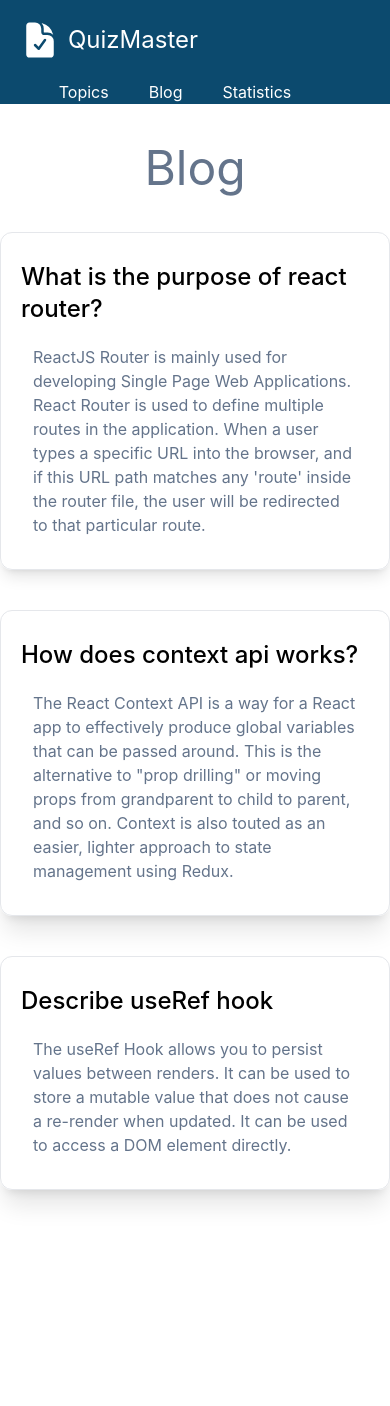
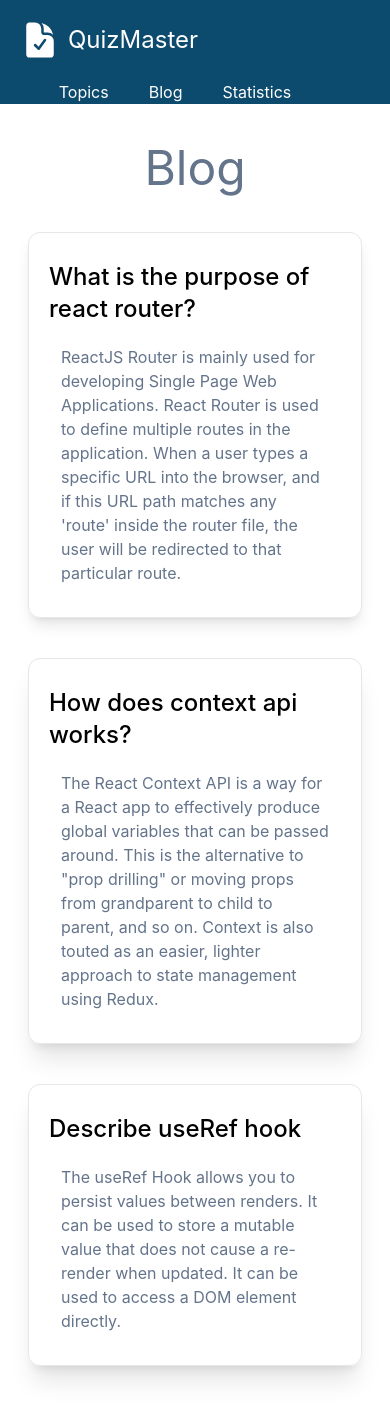
Before and after one commit to ShaahFardin/assignment_9, a React (Create React App) app: page /blog in a window 390 px wide. Before the commit the page ends 1230 px from the top, so only its background shows below. Built offline with nearby package versions, Linux system fonts and the light colour scheme.

Commit message:
Responsiveness added

```diff
--- a/src/component/Blog/Blog.js
+++ b/src/component/Blog/Blog.js
@@ -5,7 +5,7 @@ const Blog = () => {
     <div className="">
       <h1 className="text-5xl my-10 text-slate-500">Blog </h1>
       <div className="text-start container mx-auto mt-10">
-        <div className="border rounded-xl my-10 shadow-lg p-5">
+        <div className="border rounded-xl my-10 shadow-lg p-5 mx-7">
           <h1 className="text-2xl font-medium py-2">
             What is the purpose of react router?
           </h1>
@@ -17,7 +17,7 @@ const Blog = () => {
             user will be redirected to that particular route.
           </p>
         </div>
-        <div className="border rounded-xl my-10 shadow-xl p-5">
+        <div className="border rounded-xl my-10 shadow-xl p-5 mx-7">
           <h1 className="text-2xl font-medium py-2">
             How does context api works?
           </h1>
@@ -29,7 +29,7 @@ const Blog = () => {
             lighter approach to state management using Redux.
           </p>
         </div>
-        <div className="border rounded-xl my-10 shadow-xl p-5">
+        <div className="border rounded-xl my-10 shadow-xl p-5 mx-7">
           <h1 className="text-2xl font-medium py-2">Describe useRef hook</h1>
           <p className="text-slate-500 p-3">
             The useRef Hook allows you to persist values between renders. It can
--- a/src/component/Statistics/Statistics.js
+++ b/src/component/Statistics/Statistics.js
@@ -10,17 +10,17 @@ const Statistics = () => {
     console.log(datas);
     return (
       <div>
-        <h1 className="text-5xl text-slate-500 p-5 font-semibold">Statistics</h1>
-        <div className="flex justify-center m-14">
-          <LineChart width={600} height={500} data={datas}>
-            <Line type="monotone" dataKey="total" stroke="#8884d8"></Line>
+        <h1 className="text-5xl text-slate-500 m-5 p-5 font-semibold">Statistics</h1>
+        <div className="flex md:justify-center justify-start">
+          <LineChart width={450} height={500} data={datas}>
+            <Line type="monotone" dataKey="total" stroke="#8884d8" ></Line>
             <CartesianGrid stroke="#ccc"></CartesianGrid>
             <XAxis dataKey="name"></XAxis>
             <YAxis></YAxis>
             <Tooltip></Tooltip>
           </LineChart>
         </div>
-        <h1 className='text-2xl ml-20'>This is a graphical representation of the number of quiz in respective topic</h1>
+        <h1 className='m-10 text-xl md:text-2xl md:ml-20'>This is a graphical representation of the number of quiz in respective topic</h1>
       </div>
     );
 };
--- a/src/component/Topics/Topics.js
+++ b/src/component/Topics/Topics.js
@@ -11,11 +11,11 @@ const Topics = () => {
     <div className="forest">
       <div>
         <div>
-          <h1 className="text-start font-semibold text-slate-600 ml-20 text-5xl pt-20 ">
+          <h1 className="font-semibold text-slate-600 text-center md:text-start md:ml-20 text-3xl md:text-5xl pt-20 ">
             Take the QuizMaster quiz test !
           </h1>
         </div>
-        <div className="grid grid-cols-1 md:grid-cols-2 gap-5 mt-16  mx-20 pb-20">
+        <div className="grid md:grid-cols-2 mx-7 gap-5 mt-16  md:mx-20 pb-20">
           {topics.map((topic) => (
             <Topic key={topic.id} topic={topic}></Topic>
           ))}
```
Also changed, not shown: src/component/_redirects .js (deleted).
